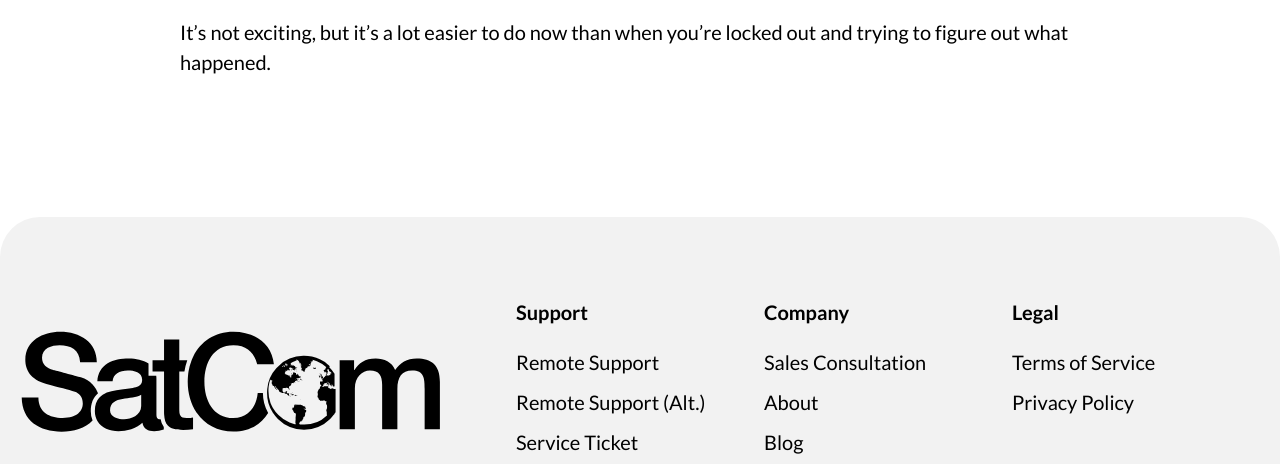
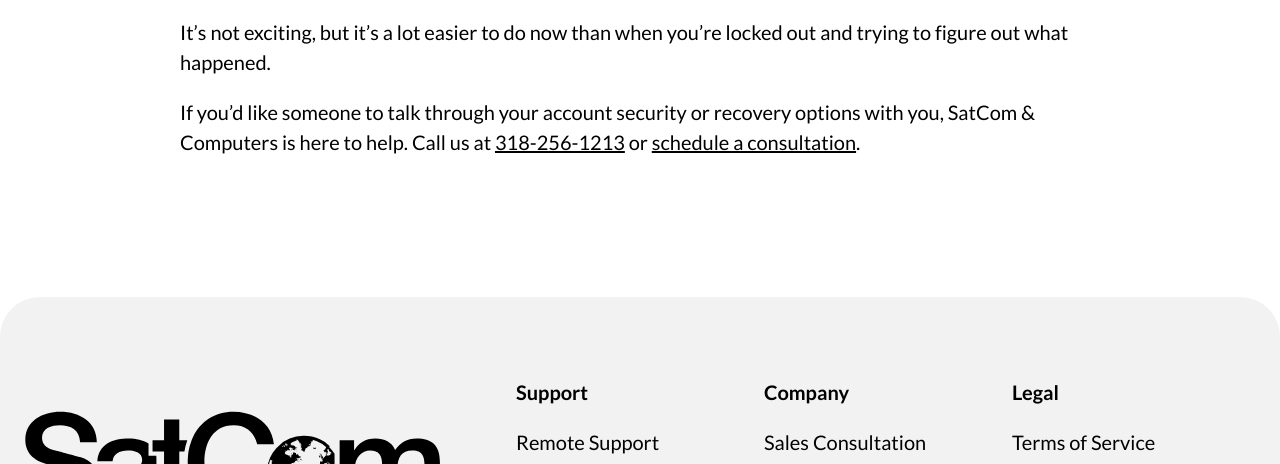
Before and after one commit to hallm74/satcom-odyssey, an Astro site: page /blog/posts/a-cell-phone-is-more-than-just-a-cell-phone in a window 1280 px wide. Shown: the part 1791-2255 px from the top of the page. Built offline with nearby package versions, Linux system fonts and the light colour scheme; Astro itself is replaced by a stand-in of ours; a script that the page names is missing.

Commit message:
Add consultation call to action

```diff
--- a/src/pages/blog/posts/a-cell-phone-is-more-than-just-a-cell-phone.mdx
+++ b/src/pages/blog/posts/a-cell-phone-is-more-than-just-a-cell-phone.mdx
@@ -44,3 +44,5 @@ Most people don’t think about these questions until something goes wrong.
 Take 30 minutes one evening and review your important accounts. Make sure your recovery email addresses are current, your phone numbers are correct, and your two-factor authentication methods make sense.
 
 It’s not exciting, but it’s a lot easier to do now than when you’re locked out and trying to figure out what happened.
+
+If you’d like someone to talk through your account security or recovery options with you, SatCom & Computers is here to help. Call us at [318-256-1213](tel:3182561213) or [schedule a consultation](https://satcom.timezest.com/sales).
```
